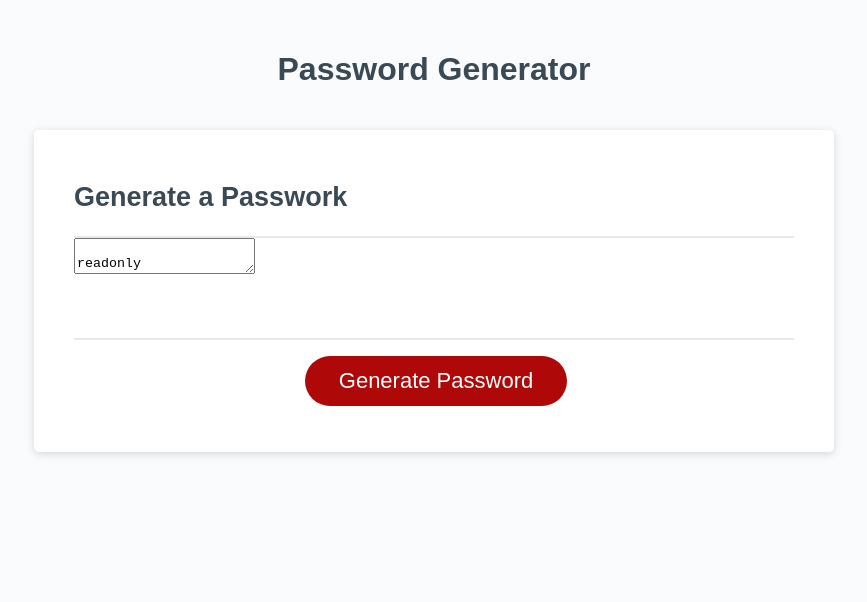
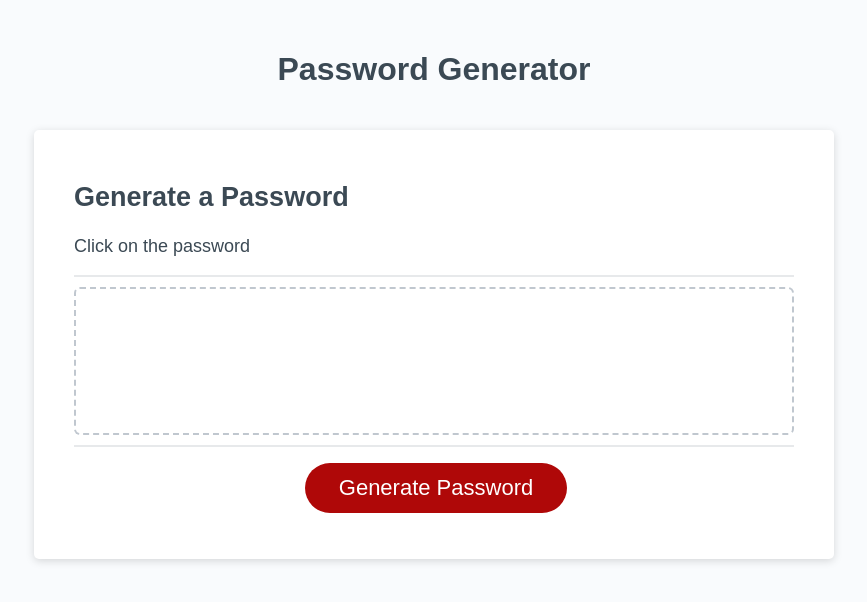
Before and after one commit to gilorcilla/strong-password-creator, a plain HTML site: page index.html in a window 1280 px wide. Shown: the whole page, without its empty margins (206-1073 px from the left). Drawn offline with Linux system fonts and the light colour scheme.

Commit message:
modify html to make it work

```diff
--- a/index.html
+++ b/index.html
@@ -3,7 +3,7 @@
 
 <head>
     <meta charset="UTF-8">
-    <meta name="viewport" content="width=device-width, initial-scale=1.0">
+    <meta name="viewport" content="width=device-width">
     <title>Strong Password Creator</title>
     <link rel="stylesheet" href="./Assets/css/style.css">
 </head>
@@ -15,21 +15,20 @@
         </header>
         <div class="card">
             <div class="card-header">
-                <h2>Generate a Passwork</h2>
+                <h2>Generate a Password</h2>
+
+                <p>Click on the password</p>
+
             </div>
             <div class="card-body">
-                <textarea>
-                readonly
-                id="password"
-                placeholder="Your Secure Password"
-                aria-label="Generated Password"
+                <textarea readonly id="password" placeholder="Your Secure Password" aria-label="Generated Password">
 
                 </textarea>
             </div>
             <div class="card-footer">
                 <button id="generate" class="btn">Generate Password</button>
             </div>
-            <script> src = "Assets/js/script.js"</script>
+            <script src="./Assets/js/script.js"></script>
 
 </body>
 
```
